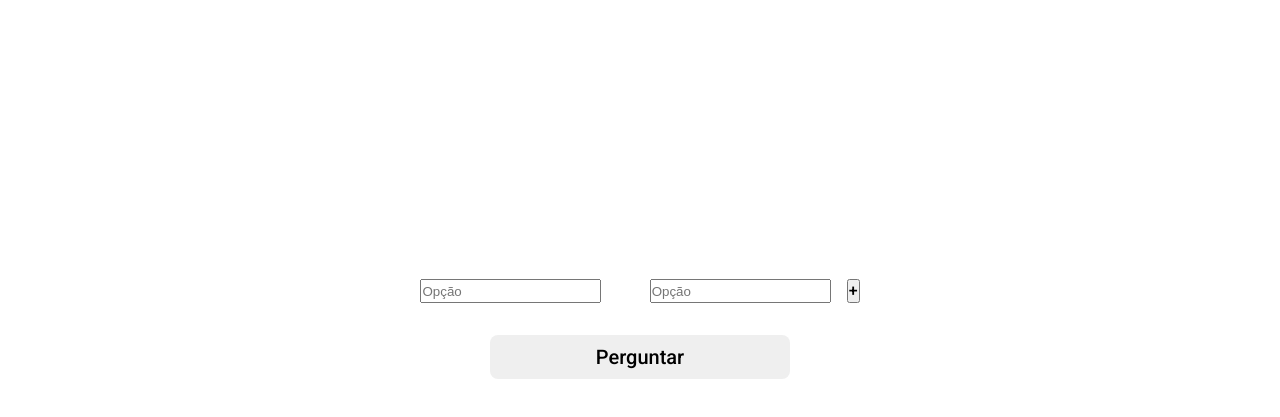
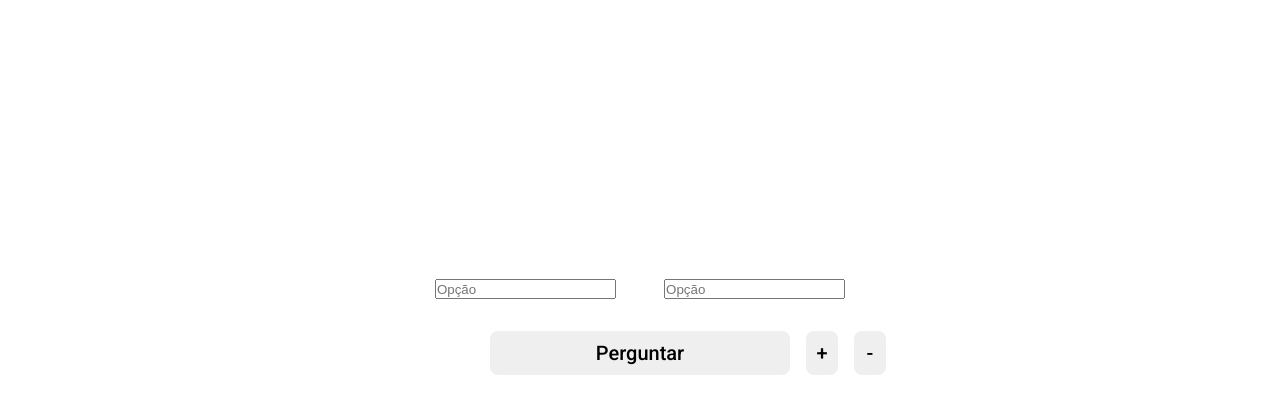
Before and after one commit to NobodyDe/quetToFabio, a website: page index.html in a window 1280 px wide. Shown: the part 61-478 px from the top of the page. Drawn offline with nearby package versions, Linux system fonts and the light colour scheme.

Commit message:
Atualizações no main.js: adição de button

```diff
--- a/index.html
+++ b/index.html
@@ -37,10 +37,13 @@
         <div class="options">
           <input type="text" placeholder="Opção" required="True" />
           <p>vs</p>
-          <input type="text" placeholder="Opção" required="True" />
+          <input type="text" placeholder="Opção" required="True" id="lasted" />
+        </div>
+        <div class="buttons">
+          <button class="Ask" type="submit">Perguntar</button>
           <button class="more">+</button>
+          <button class="less">-</button>
         </div>
-        <button class="Ask" type="submit">Perguntar</button>
       </form>
       <footer class="footer-hidden">
         <p>O Fabio escolheu:</p>
--- a/src/main.js
+++ b/src/main.js
@@ -1,7 +1,23 @@
 const form = document.querySelector("form");
 const footer = document.querySelector("footer");
 const buttonMore = document.querySelector(".more");
+const buttonLess = document.querySelector(".less");
 const options = document.querySelector(".options");
+const lastItem = document.querySelector("#lasted");
+
+buttonLess.addEventListener("click", (e) => {
+  e.preventDefault();
+  const deleteOptions = document.querySelectorAll(".options > *");
+
+  if (deleteOptions.length > 0) {
+    deleteOptions[0].remove();
+  }
+  if (deleteOptions.length > 1) {
+    deleteOptions[1].remove();
+  }
+
+  console.log(deleteOptions);
+});
 
 buttonMore.addEventListener("click", (e) => {
   e.preventDefault();
@@ -23,11 +39,13 @@ buttonMore.addEventListener("click", (e) => {
   const p = createInputsFunc("p", {});
   p.innerHTML = "vs";
 
-  function addChildren(children = []) {
-    children.map((children) => options.appendChild(children));
+  //options.insertBefore(p, lastItem);
+
+  function addChildren(children = [], lastedItem) {
+    children.map((children) => options.insertBefore(children, lastedItem));
   }
 
-  addChildren([p, input]);
+  addChildren([input, p], lastItem);
 });
 
 form.onsubmit = (event) => {
--- a/src/styles/button.css
+++ b/src/styles/button.css
@@ -1,6 +1,13 @@
-.Ask {
-  margin: 1rem;
-  width: 18.75rem;
+.buttons {
+  display: flex;
+  justify-content: center;
+  gap: 1rem;
+  padding: 2rem 0 2rem 0;
+}
+
+.Ask,
+.more,
+.less {
   height: 2.75rem;
   display: flex;
   justify-content: center;
@@ -15,6 +22,21 @@
   transition: background-color 0.2s;
 }
 
+.more,
+.less {
+  width: 2rem;
+}
+.Ask {
+  width: 18.75rem;
+  display: flex;
+  align-items: center;
+  margin-left: 6rem;
+}
+
 .Ask:hover {
   background-color: #4e4e4e;
 }
+
+.more:hover {
+  background-color: #4e4e4e;
+}
--- a/src/styles/style.css
+++ b/src/styles/style.css
@@ -1,6 +1,7 @@
 @import url(variants.css);
 @import url(nav.css);
 @import url(button.css);
+@import url(input.css);
 
 * {
   margin: 0;
@@ -41,17 +42,26 @@ form {
   display: flex;
   flex-direction: column;
   align-items: center;
-  gap: 1rem;
   width: 100%;
 }
 
 .options {
+  --input-width: 169px;
+  --vs-width: 16.17px;
+  /*display: grid;
+  grid-template-columns: 1fr auto 1fr;
+  */
   display: flex;
   justify-content: center;
-  flex-direction: row;
+  flex-wrap: wrap;
+  max-width: calc(var(--input-width) * 4 + var(--vs-width) * 3);
   gap: 1rem;
-  max-width: 40.25rem;
   padding-top: 2rem;
+}
+
+.options p {
+  margin: 0;
+  align-self: center; /* opcional, alinha verticalmente */
 }
 
 h1 {
```
